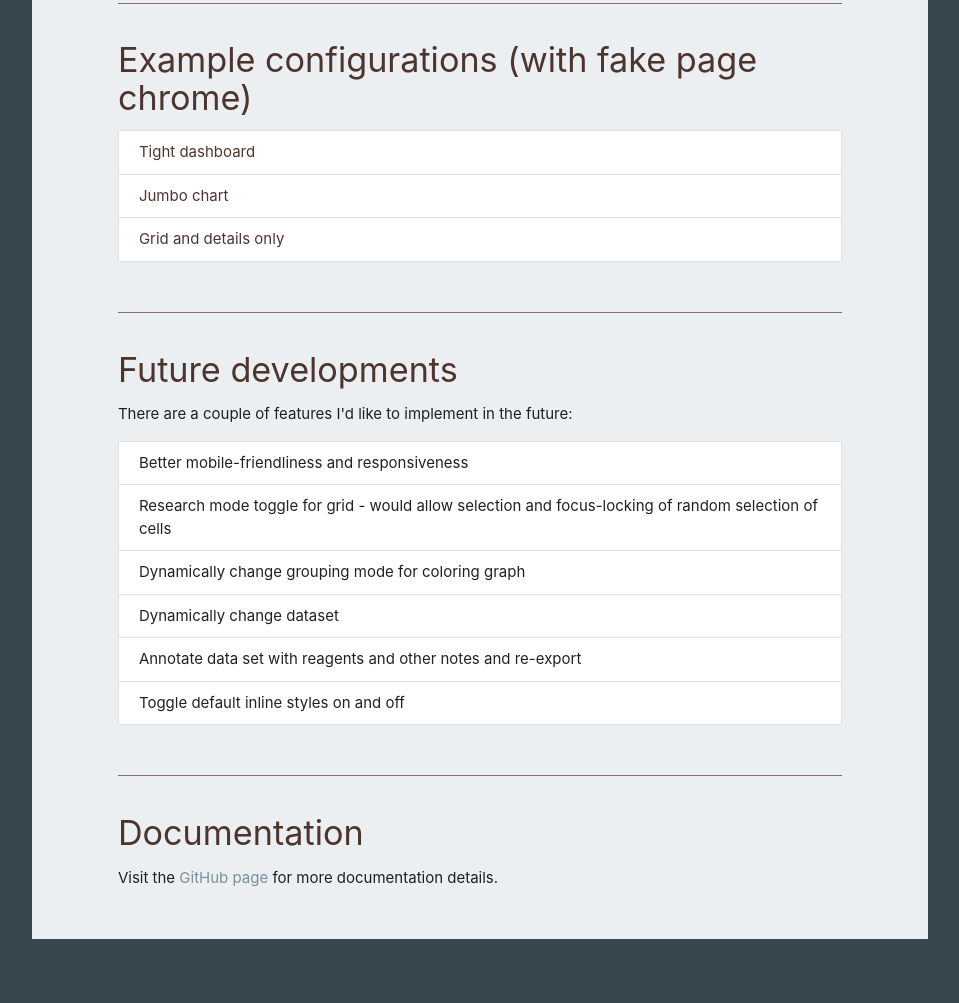
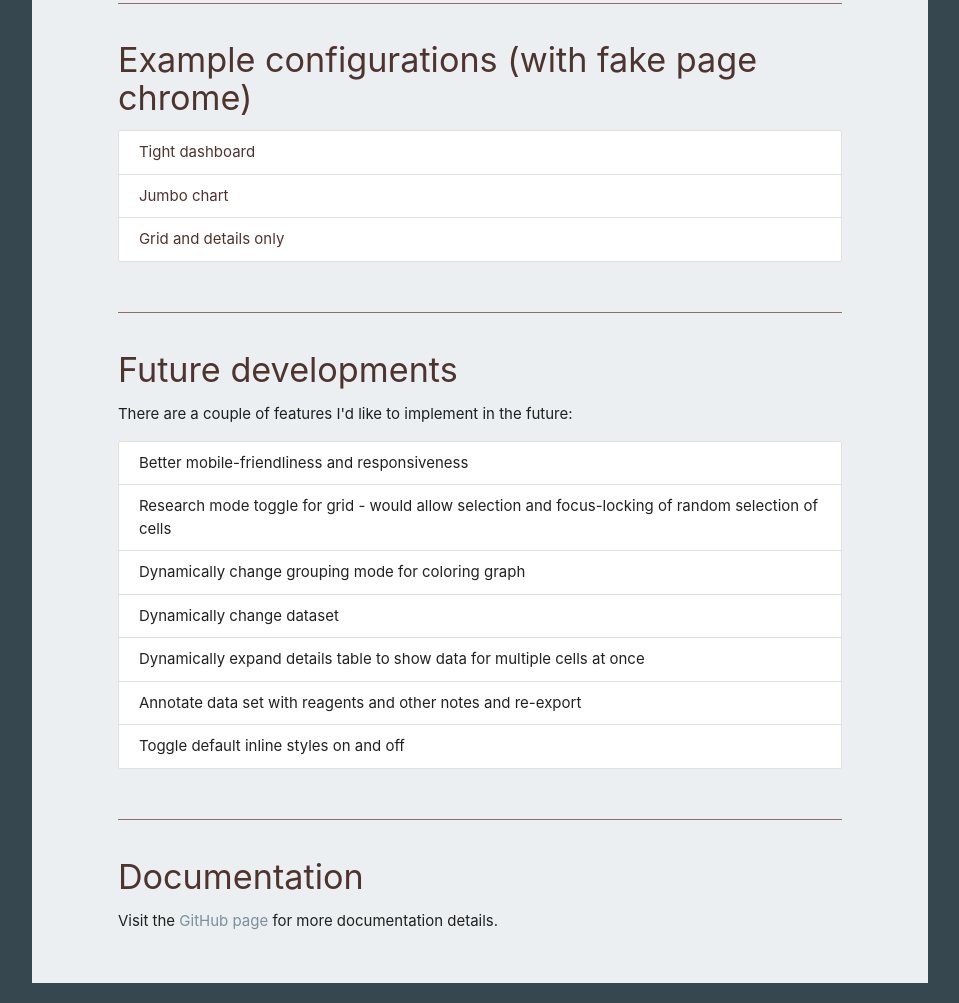
Before and after one commit to merrywhether/qpcr-visualizer, a plain HTML site: page index.html in a window 1280 px wide. Shown: the part 2136-3139 px from the top of the page, without its empty margins (160-1119 px from the left). Before the commit the page ends 3095 px from the top, so only its background shows below. Drawn offline with nearby package versions, Linux system fonts and the light colour scheme.

Commit message:
Add to future features

```diff
--- a/index.html
+++ b/index.html
@@ -173,6 +173,7 @@
                 <li class="collection-item">Research mode toggle for grid - would allow selection and focus-locking of random selection of cells</li>
                 <li class="collection-item">Dynamically change grouping mode for coloring graph</li>
                 <li class="collection-item">Dynamically change dataset</li>
+                <li class="collection-item">Dynamically expand details table to show data for multiple cells at once</li>
                 <li class="collection-item">Annotate data set with reagents and other notes and re-export</li>
                 <li class="collection-item">Toggle default inline styles on and off</li>
               </ul>
```
